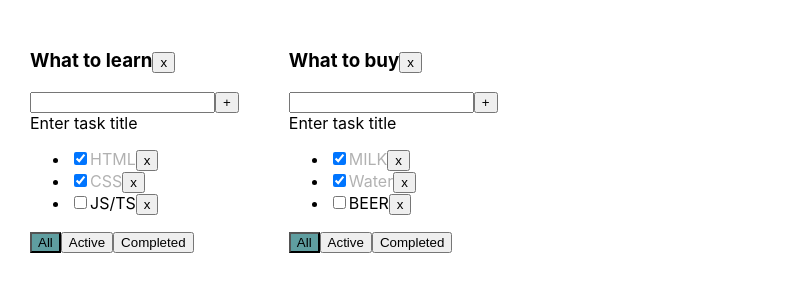
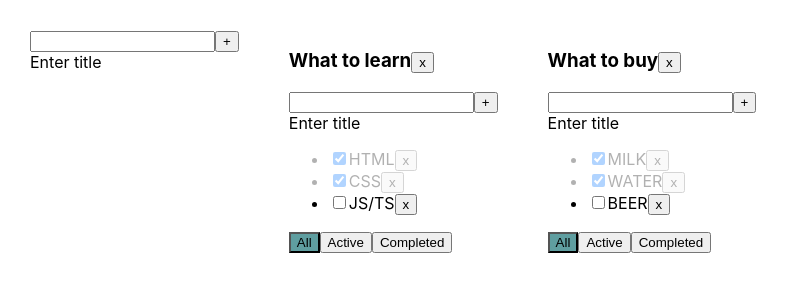
Before and after one commit to AntonKasheuski/ToDoList, a React (Create React App) app: page / in a window 1280 px wide. Shown: the top 300 px of the page, without its empty margins (0-789 px from the left). Built offline with nearby package versions, Linux system fonts and the light colour scheme.

Commit message:
Lesson 2 tuesday

```diff
--- /dev/null
+++ b/src/AddItemForm.tsx
@@ -0,0 +1,46 @@
+import React, {ChangeEvent, KeyboardEvent, useState} from 'react';
+
+type AddItemFormPropsType = {
+    addItem: (itemTitle: string) => void
+}
+
+export const AddItemForm = (props: AddItemFormPropsType) => {
+    const [title, setTitle] = useState<string>("")
+    const [error, setError] = useState<boolean>(false)
+
+    const onChangeSetTitle = (e: ChangeEvent<HTMLInputElement>) => {
+        setTitle(e.currentTarget.value)
+        setError(false)
+    }
+    const addItem = () => {
+        const trimmedTitle = title.trim()
+        if (trimmedTitle) {
+            props.addItem(trimmedTitle)
+        } else {
+            setError(true)
+        }
+        setTitle("")
+    }
+    const onKeyPressAddItem = (e: KeyboardEvent<HTMLInputElement>) => {
+        if (e.key === "Enter") {
+            addItem()
+        }
+    }
+
+    const errorMessage = error
+        ? <div style={{color: "red"}}>Title is required!</div>
+        : <div>Enter title</div>
+
+    return (
+        <div>
+            <input
+                className={error ? "error" : ""}
+                value={title}
+                onChange={onChangeSetTitle}
+                onKeyPress={onKeyPressAddItem}
+            />
+            <button onClick={addItem}>+</button>
+            {errorMessage}
+        </div>
+    );
+};
--- a/src/App.tsx
+++ b/src/App.tsx
@@ -2,6 +2,7 @@
 import './App.css';
 import TodoList from "./TodoList";
 import {v1} from "uuid";
+import {AddItemForm} from "./AddItemForm";
 
 export type TaskType = {
     id: string
@@ -22,53 +23,69 @@
 
 function App() {
     //BLL:
-    const todoList_1 = v1()
-    const todoList_2 = v1()
+    const todoListID_1 = v1();
+    const todoListID_2 = v1();
     const [todoLists, setTodoLists] = useState<Array<TodoListType>>([
-        {id: todoList_1, title: "What to learn", filter: "all"},
-        {id: todoList_2, title: "What to buy", filter: "all"},
+        {id: todoListID_1, title: "What to learn", filter: "all"},
+        {id: todoListID_2, title: "What to buy", filter: "all"},
     ])
-
-    const[tasks, setTasks] = useState<TaskStateType>({
-        [todoList_1]: [
-            {id: v1(), title: "HTML", isDone: true},
+    const [tasks, setTasks] = useState<TaskStateType>({
+        [todoListID_1]: [{id: v1(), title: "HTML", isDone: true},
             {id: v1(), title: "CSS", isDone: true},
-            {id: v1(), title: "JS/TS", isDone: false},
-        ],
-        [todoList_2]: [
-            {id: v1(), title: "MILK", isDone: true},
-            {id: v1(), title: "Water", isDone: true},
-            {id: v1(), title: "BEER", isDone: false},
-        ]
-        }
-    )
+            {id: v1(), title: "JS/TS", isDone: false}],
+        [todoListID_2]: [{id: v1(), title: "MILK", isDone: true},
+            {id: v1(), title: "WATER", isDone: true},
+            {id: v1(), title: "BEER", isDone: false}],
+    })
 
     const removeTask = (taskID: string, todoListID: string) => {
-        const copyTasks = {...tasks}
-        copyTasks[todoListID] = tasks[todoListID].filter(t => t.id !== taskID)
-        setTasks(copyTasks)
+        /*const copy = {...tasks[todoListID]}
+        const newCopy = copy.filter(t => t.id !== taskID)
+        setTasks({...tasks, newCopy})*/
+        const tasksCopy = {...tasks}
+        tasksCopy[todoListID] = tasks[todoListID].filter(t => t.id !== taskID)
+        setTasks(tasksCopy)
     }
     const addTask = (title: string, todoListID: string) => {
-        const copyTasks = {...tasks}
-        copyTasks[todoListID] = [{id: v1(), title, isDone: false}, ...tasks[todoListID]]
-        setTasks(copyTasks)
+        /*const copy = {...tasks[todoListID]}
+        const newCopy = [{id: v1(), title, isDone: false}, ...copy]
+        setTasks({...tasks, newCopy})*/
+        const tasksCopy = {...tasks}
+        tasksCopy[todoListID] = [{id: v1(), title, isDone: false}, ...tasks[todoListID]]
+        setTasks(tasksCopy)
     }
     const changeTaskStatus = (taskID: string, isDone: boolean, todoListID: string) => {
-        const copyTasks = {...tasks}
-        copyTasks[todoListID] = tasks[todoListID].map(t => t.id === taskID ? {...t, isDone} : t)
-        setTasks(copyTasks)
+        /*const copy = {...tasks[todoListID]}
+        const newCopy = copy.map(t => t.id === taskID ? {...t, isDone} : t)
+        setTasks({...tasks, newCopy})*/
+        const tasksCopy = {...tasks}
+        tasksCopy[todoListID] = tasks[todoListID].map(t => t.id === taskID ? {...t, isDone} : t)
+        setTasks(tasksCopy)
     }
     const changeTodoListFilter = (filter: FilterValuesType, todoListID: string) => {
         setTodoLists(todoLists.map(tl => tl.id === todoListID ? {...tl, filter} : tl))
     }
     const removeTodoList = (todoListID: string) => {
         setTodoLists(todoLists.filter(tl => tl.id !== todoListID))
-        const copyTasks = {...tasks};
-        delete copyTasks[todoListID];
-        setTasks(copyTasks)
+        const tasksCopy = {...tasks}
+        delete tasksCopy[todoListID]
+        setTasks(tasksCopy)
+    }
+    const addTodoList = (title: string) => {
+        const newTodoListID = v1()
+        setTodoLists([...todoLists, {id: newTodoListID, title: title, filter: "all"}])
+        setTasks({...tasks, [newTodoListID]: []})
+    }
+    const changeTaskTitle = (taskID: string, title: string, todoListID: string) => {
+        const tasksCopy = {...tasks}
+        tasksCopy[todoListID] = tasks[todoListID].map(t => t.id === taskID ? {...t, title} : t)
+        setTasks(tasksCopy)
+    }
+    const changeTodoListTitle = (title: string, todoListID: string) => {
+        setTodoLists(todoLists.map(tl => tl.id === todoListID ? {...tl, title} : tl))
     }
 
-    const getTasksForRender = (filter: FilterValuesType,tasks: Array<TaskType>) => {
+    const getTasksForRender = (filter: FilterValuesType, tasks: Array<TaskType>): Array<TaskType> => {
         switch (filter) {
             case "completed":
                 return tasks.filter(t => t.isDone)
@@ -79,8 +96,7 @@
         }
     }
 
-    const todoListsComps = todoLists.map(tl => {
-        return (
+    const todoListsComps = todoLists.map(tl =>
         <TodoList
             key={tl.id}
             todoListID={tl.id}
@@ -92,13 +108,14 @@
             changeTodoListFilter={changeTodoListFilter}
             changeTaskStatus={changeTaskStatus}
             removeTodoList={removeTodoList}
-            />
-        )
-    })
+            changeTaskTitle={changeTaskTitle}
+            changeTodoListTitle={changeTodoListTitle}
+        />)
 
     //UI:
     return (
         <div className="App">
+            <AddItemForm addItem={addTodoList} />
             {todoListsComps}
         </div>
     )
--- /dev/null
+++ b/src/EditableSpan.tsx
@@ -0,0 +1,37 @@
+import React, {ChangeEvent, KeyboardEvent, useState} from 'react';
+
+type EditableSpanPropsType = {
+    title: string
+    changeTitle: (title: string) => void
+}
+
+const EditableSpan = (props: EditableSpanPropsType) => {
+    const [editMode, setEditMode] = useState<boolean>(false)
+    const [title, setTitle] = useState<string>(props.title)
+
+    const onEditMode = () => {setEditMode(true)}
+    const offEditMode = () => {
+        props.changeTitle(title)
+        setEditMode(false)
+    }
+    const onChangeSetTitle = (e: ChangeEvent<HTMLInputElement>) => {
+        setTitle(e.currentTarget.value)
+    }
+    const onKeyPressOffEditMode = (e: KeyboardEvent<HTMLInputElement>) => {
+        if (e.key === "Enter") {offEditMode()}
+    }
+
+    return (
+        editMode
+            ? <input
+                value={title}
+                autoFocus
+                onBlur={offEditMode}
+                onChange={onChangeSetTitle}
+                onKeyPress={onKeyPressOffEditMode}
+            />
+            : <span onDoubleClick={onEditMode}>{props.title}</span>
+    );
+};
+
+export default EditableSpan;
--- a/src/Todolist.tsx
+++ b/src/Todolist.tsx
@@ -1,107 +1,79 @@
-import React, {useState, KeyboardEvent, ChangeEvent, MouseEvent} from 'react';
+import React, {ChangeEvent} from 'react';
 import {FilterValuesType, TaskType} from "./App";
+import {AddItemForm} from "./AddItemForm";
+import EditableSpan from "./EditableSpan";
 
 type TodoListPropsType = {
+    todoListID: string
+    filter: FilterValuesType
     title: string
-    todoListID: string
+    tasks: Array<TaskType>
     addTask: (title: string, todoListID: string) => void
-    tasks: Array<TaskType>
-    filter: FilterValuesType
     removeTask: (id: string, todoListID: string) => void
     changeTodoListFilter: (filter: FilterValuesType, todoListID: string) => void
     changeTaskStatus: (id: string, isDone: boolean, todoListID: string) => void
     removeTodoList: (todoListID: string) => void
+    changeTaskTitle: (id: string, title: string, todoListID: string) => void
+    changeTodoListTitle: (title: string, todoListID: string) => void
 }
 
 const TodoList = (props: TodoListPropsType) => {
-    const [title, setTitle] = useState<string>("")
-    const [error, setError] = useState<boolean>(false)
     const tasksList = props.tasks.map((t: TaskType) => {
         const removeTask = () => props.removeTask(t.id, props.todoListID)
-        const changeStatus = (e: ChangeEvent<HTMLInputElement>) => props.changeTaskStatus(t.id, e.currentTarget.checked, props.todoListID)
+        const changeStatus = (e: ChangeEvent<HTMLInputElement>) =>
+            props.changeTaskStatus(t.id, e.currentTarget.checked, props.todoListID)
+        const changeTaskTitle = (newTitle: string) =>
+            props.changeTaskTitle(t.id, newTitle, props.todoListID)
         return (
-            <li key={t.id}>
+            <li key={t.id} className={t.isDone ? "is-done" : ""}>
                 <input
                     type="checkbox"
                     checked={t.isDone}
                     onChange={changeStatus}
                 />
-                <span className={t.isDone ? "is-done" : ""}>{t.title}</span>
+                <EditableSpan title={t.title} changeTitle={changeTaskTitle}/>
                 <button onClick={removeTask}>x</button>
             </li>
-
         )
     })
-    const addTask = () => {
-        const trimmedTitle = title.trim()
-        if (trimmedTitle) {
-            props.addTask(trimmedTitle, props.todoListID)
-        } else {
-            setError(true)
-        }
-        setTitle("")
-    }
 
-    const onKeyPressAddTask = (e: KeyboardEvent<HTMLInputElement>) => {
-        if (e.key === "Enter") {
-            addTask()
-        }
-    }
-    const onChangeSetTitle = (e: ChangeEvent<HTMLInputElement>) => {
-        setTitle(e.currentTarget.value)
-        setError(false)
+    const addTask = (newTaskTile: string) => {
+        props.addTask(newTaskTile, props.todoListID)
     }
     const onClickSetAllFilter = () => props.changeTodoListFilter("all", props.todoListID)
     const onClickSetActiveFilter = () => props.changeTodoListFilter("active", props.todoListID)
     const onClickSetCompletedFilter = () => props.changeTodoListFilter("completed", props.todoListID)
     const removeTodoList = () => props.removeTodoList(props.todoListID)
+    const changeTodolistTitle = (newTitle: string) => props.changeTodoListTitle(newTitle, props.todoListID)
 
     const getBtnClass = (filter: FilterValuesType) => {
         return props.filter === filter ? "active-filter" : ""
-        // return ["btn btn-hey"].concat(filter).join(" ")
-    }
-    const errorStyle = {
-        color: "red",
     }
 
-    const errorMessage = error
-        ? <div style={errorStyle}>Title is required!</div>
-        : <div>Enter task title</div>
-
-    return (
+    return(
         <div>
-            <h3>{props.title}
-            <button onClick={removeTodoList}>x</button>
+            <h3>
+                <EditableSpan title={props.title} changeTitle={changeTodolistTitle} />
+                {/*{props.title}*/}
+                <button onClick={removeTodoList}>x</button>
             </h3>
-            <div>
-                <input
-                    className={error ? "error" : ""}
-                    value={title}
-                    onChange={onChangeSetTitle}
-                    onKeyPress={onKeyPressAddTask}
-                />
-                <button onClick={addTask}>+</button>
-                {errorMessage}
-            </div>
+            <AddItemForm addItem={addTask} />
             <ul>
-                {tasksList}
+                { tasksList }
             </ul>
             <div>
                 <button
                     className={getBtnClass("all")}
                     onClick={onClickSetAllFilter}
-                >All
-                </button>
+                >All</button>
                 <button
                     className={getBtnClass("active")}
                     onClick={onClickSetActiveFilter}
-                >Active
-                </button>
+                >Active</button>
                 <button
                     className={getBtnClass("completed")}
                     onClick={onClickSetCompletedFilter}
-                >Completed
-                </button>
+                >Completed</button>
             </div>
         </div>
     )
```
Also changed, not shown: src/logo.svg (deleted). Lines whose indentation alone changed are shown as unchanged.
